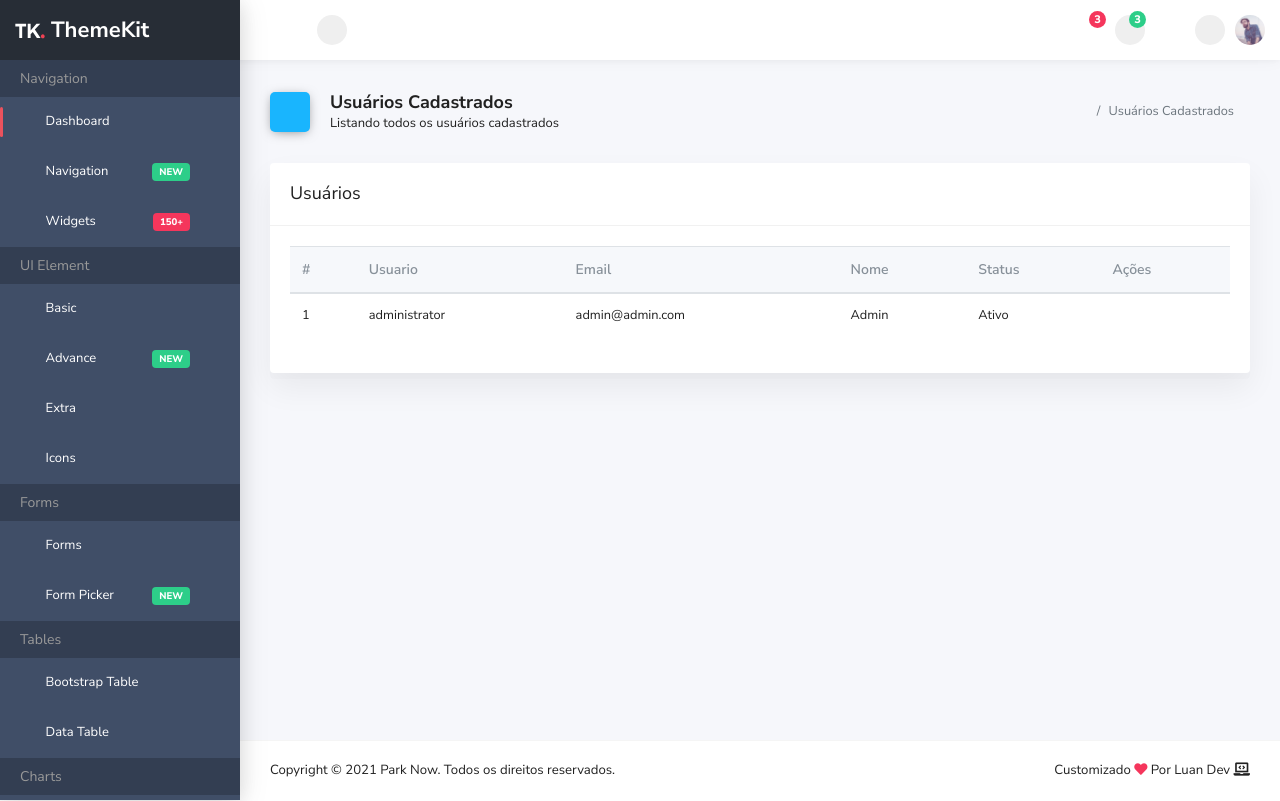
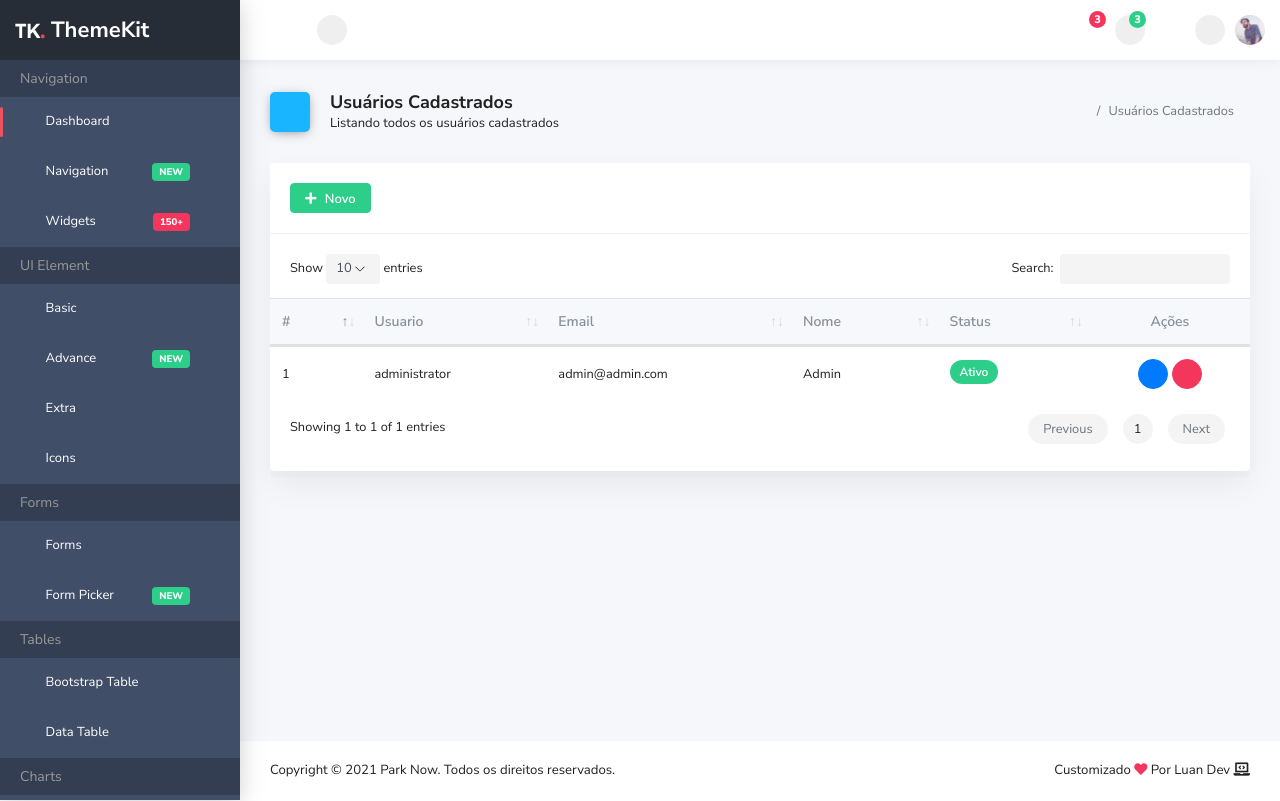
Before and after one commit to luanmendez/SistEstacionamento, a CodeIgniter app: page /SistEstacionamento/index.php/usuarios/index in a window 1280 px wide. Run offline with CodeIgniter, Linux system fonts and the light colour scheme; data comes from the database, SQL or seed files in the repository; some web fonts are replaced.

Commit message:
Adicionado função de pesquisa data table

```diff
--- a/application/controllers/Usuarios.php
+++ b/application/controllers/Usuarios.php
@@ -7,8 +7,17 @@
 
             $data = array(
                 'titulo'    => 'Usuários Cadastrados',
+                'subtitulo' => 'Listando todos os usuários cadastrados',
                 'usuarios'  => $this->ion_auth->users()->result(), // get all users
-                'subtitulo' => 'Listando todos os usuários cadastrados'
+                'styles'    => array(
+                    '/plugins/datatables.net-bs4/css/dataTables.bootstrap4.min.css',
+                ),
+                'scripts'   => array(
+                    '/public/plugins/datatables.net/js/jquery.dataTables.min.js',
+                    '/public/plugins/datatables.net-bs4/js/dataTables.bootstrap4.min.js',
+                    '/public/js/estacionamento.js',
+                )
+
             );
 
 
--- a/application/views/layout/footer.php
+++ b/application/views/layout/footer.php
@@ -117,5 +117,12 @@
         <script src="<?php echo base_url('public/dist/js/theme.min.js');?>"></script>
         <!-- Google Analytics: change UA-XXXXX-X to be your site's ID. -->
 
+        <?php if(isset($scripts)): ?>
+            <?php foreach($scripts as $script): ?>
+                <script src="<?php echo base_url($script);?>"></script>
+            <?php endforeach ?>
+        <?php endif ?>
+
+
     </body>
 </html>
--- a/application/views/layout/header.php
+++ b/application/views/layout/header.php
@@ -31,6 +31,15 @@
          -->
 
         <link rel="stylesheet" href="<?php echo base_url('public/dist/css/theme.min.css')?>">
+
+        <?php if(isset($styles)): ?>
+            <?php foreach($styles as $style): ?>
+                <link rel="stylesheet" href="<?php echo base_url("public".$style)?>">
+            <?php endforeach ?>
+        <?php endif ?>
+
+
+
     </head>
 
     <body>
--- a/application/views/usuarios/index.php
+++ b/application/views/usuarios/index.php
@@ -41,12 +41,13 @@ $this->load->view('layout/navbar');
                 <div class="col-md-12">
                     <div class="card">
                         <div class="card-header">
-                            <h3>
-                                <?php echo substr($titulo, 0, 9) ?>
-                            </h3>
+                            <a class="btn btn-success" href="#">
+                                <i class="fas fa-plus"></i>
+                                Novo
+                            </a>
                         </div>
                         <div class="card-body">
-                            <table id="data_table" class="table">
+                            <table id="data_table" class="table data-table">
                                 <thead>
                                     <tr>
                                         <th>#</th>
@@ -54,21 +55,23 @@ $this->load->view('layout/navbar');
                                         <th>Email</th>
                                         <th>Nome</th>
                                         <th>Status</th>
-                                        <th class="nosort">Ações</th>
+                                        <th class="nosort text-center">Ações</th>
                                     </tr>
                                 </thead>
                                 <tbody>
                                     <?php foreach($usuarios as $usuario): ?>
-                                        <tr>
+                                        <tr class="align-middle">
                                             <td><?php echo $usuario->id ?></td>
                                             <td><?php echo $usuario->username ?></td>
                                             <td><?php echo $usuario->email ?></td>
                                             <td><?php echo $usuario->first_name ?></td>
-                                            <td><?php echo $usuario->active == 1 ? "Ativo" : "Inativo"  ?></td>
                                             <td>
-                                                <div>
-                                                    <a href="#"><i class="ik ik-edit-2"></i></a>
-                                                    <a href="#"><i class="ik ik-trash-2"></i></a>
+                                                <?php echo $usuario->active == 1 ? '<span class="badge badge-pill badge-success mb-1">Ativo</span>' : '<span class="badge badge-pill badge-danger mb-1">Inativo</span>'  ?>
+                                            </td>
+                                            <td>
+                                                <div class="text-center">
+                                                    <a title="Editar usuário" href="#" type="button" class="btn btn-icon btn-primary"><i class="ik ik-edit-2"></i></a>
+                                                    <a title="Excluir usuário" href="#" type="button" class="btn btn-icon btn-danger"><i class="ik ik-trash"></i></a>
                                                 </div>
                                             </td>
                                         </tr>
--- a/public/js/datatables.js
+++ b/public/js/datatables.js
@@ -1,6 +1,6 @@
 $(document).ready(function() {
 
-    var table = $('#data_table').DataTable({
+    var table = $('.data-table').DataTable({
         responsive: true,
         select: true,
         'aoColumnDefs': [{
@@ -8,7 +8,7 @@ $(document).ready(function() {
             'aTargets': ['nosort']
         }]
     });
-    $('#data_table tbody').on( 'click', 'tr', function() {
+    $('.data-table tbody').on( 'click', 'tr', function() {
         if ( $(this).hasClass('selected') ) {
             $(this).removeClass('selected');
         }
--- /dev/null
+++ b/public/js/estacionamento.js
@@ -0,0 +1,11 @@
+$(document).ready(function() {
+
+    var table = $('.data-table').DataTable({
+        responsive: true,
+        select: true,
+        'aoColumnDefs': [{
+            'bSortable': false,
+            'aTargets': ['nosort']
+        }]
+    });
+})
```
